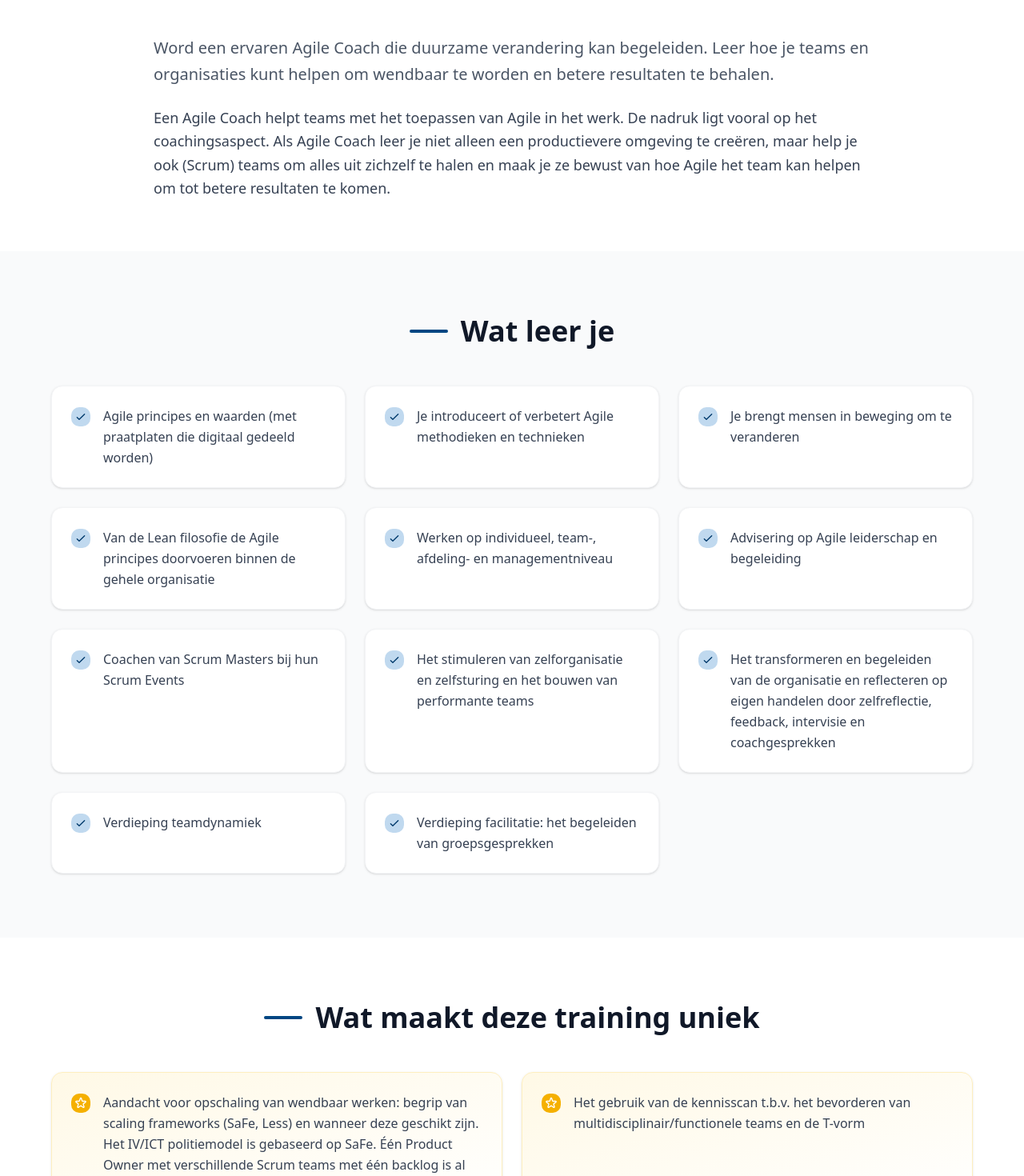
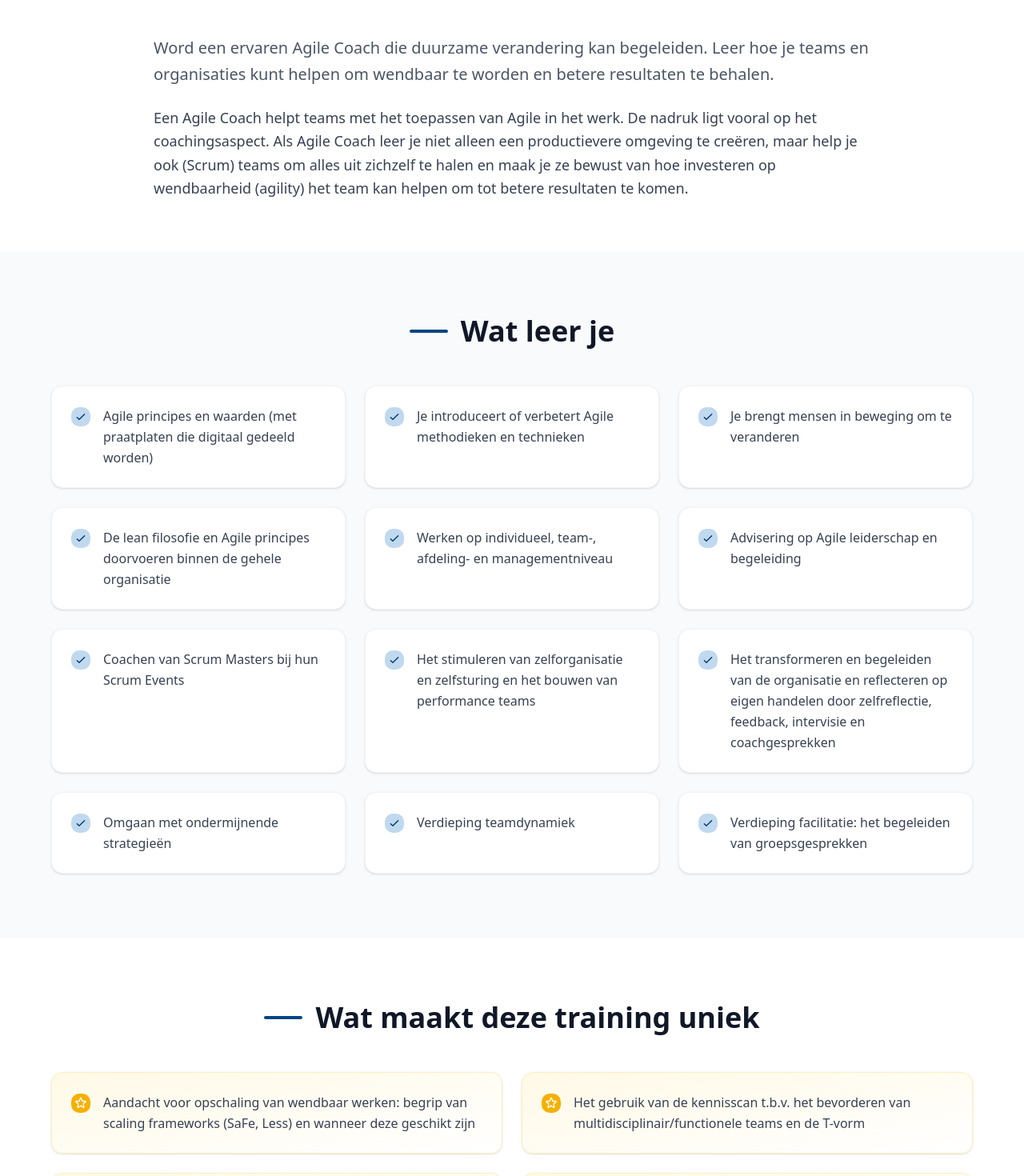
Before and after one commit to Salsa85/lag-pol, a Next.js app: page /agile-coach in a window 1280 px wide. Shown: the part 720-2190 px from the top of the page at 80% size. Built offline with nearby package versions, Linux system fonts and the light colour scheme; a web font is replaced by a local one.

Commit message:
Update course content: fix Product Owner uniqueFeatures, add PSPO1 cert info, update Agile Coach topics and requirements, add Agile Leiderschap requirements, add price to Scrum Master Verdiept

```diff
--- a/src/app/scrum-master-vervolg/page.tsx
+++ b/src/app/scrum-master-vervolg/page.tsx
@@ -51,11 +51,20 @@ export default function ScrumMasterVervolgPage() {
       ],
       details: {
         duration: '2 dagen, 3,5 uur per dagdeel',
-        certificate: 'PSM2',
+        certificate: 'Bewijs van deelname',
         trainers: '1 vaste trainer die deelnemers ook na de opleiding coacht',
         materials:
           'Toolkit met geavanceerde werkvormen, stakeholder- en teamdynamiekanalyses, coach formats',
       },
+      practicalDetails: {
+        additionalInfo: 'Na afloop van de training ontvang je een certificaat van deelname. Daarnaast ontvang je het trainingsmateriaal digitaal.\n\nBij de training zit de mogelijkheid om een Professional Scrum Master (PSM2) examen te doen. Het examen is in het Engels en niet verplicht voor de afronding van deze training. Wil je meer weten over dit certificaat neem dan contact op met ons.'
+      },
+      price: {
+        basePrice: 1414,
+        baseParticipants: 5,
+        maxParticipants: 12,
+        note: 'Wanneer er meer deelnemers zijn wordt de prijs lager, deze wordt namelijk doorgerekend voor het aantal deelnemers.'
+      }
     },
   ];
 
--- a/src/data/courses.ts
+++ b/src/data/courses.ts
@@ -107,8 +107,8 @@ export const productOwnerCourse: Course = {
   ],
   target: 'Product Owners die richtinggevende en waardegedreven leiders willen worden',
   uniqueFeatures: [
-    'Men werkt aan eigen backlog. Dat betekent mogelijk huiswerk vooraf waarbij ze hun eigen backlog (deels) meenemen. Goed om daar verwachtingsmanagement op te doen.',
-    'Deelnemers brengen hun eigen stakeholders in beeld (dus géén simulatie)',
+    'Je werkt aan je eigen backlog. Dat betekent mogelijk huiswerk vooraf waarbij je je eigen backlog (deels) meeneemt. Goed om daar verwachtingsmanagement op te doen.',
+    'Je brengt je eigen stakeholders in beeld (dus géén simulatie)',
     'Slide-vrij (Powerpoint-vrij)',
     'Ontwikkeld o.b.v. Politie-context',
     'Begrijpelijke metaforen uit het dagelijks leven',
@@ -124,12 +124,14 @@ export const productOwnerCourse: Course = {
     requirements: [
       'Er een beschikbaar Agile team of team is dat wil starten en waarin je je rol kan vervullen.',
       'Je affiniteit met de materie hebt en je competenties matchen met de rol waarvoor je training gaat volgen.',
+      'Je aangemeld en betrokken bent bij de community van Wendbare (Agile) politie in MS teams.',
+      'Je ontwikkeltijd hebt en tijd beschikbaar bent voor de uitvoering van de rol.',
       'Je de E-learning "quickscan: Hoe Agile ben jij?" hebt afgerond (ca 30 minuten en met verdieping 1 uur)',
       'Je de E-learning "Scrum" hebt afgerond (ca 1.5 uur tot 2 uur)',
       'Je de Quickscan op leiderschap hebt afgerond (komt binnenkort beschikbaar)'
     ],
     preparationTime: '3 uur',
-    additionalInfo: 'Na afloop van de training ontvang je een certificaat van deelname. Daarnaast ontvang je het trainingsmateriaal digitaal.'
+    additionalInfo: 'Na afloop van de training ontvang je een certificaat van deelname. Daarnaast ontvang je het trainingsmateriaal digitaal.\n\nBij de training zit de mogelijkheid om een Professional Product Owner (PSPO I) examen te doen. Het examen is in het Engels en niet verplicht voor de afronding van deze training. Wil je meer weten over dit certificaat neem dan contact op met ons.'
   },
   price: {
     basePrice: 1414,
@@ -158,7 +160,7 @@ export const productOwnerVervolgCourse: Course = {
   ],
   target: 'Ervaren Product Owners die zich willen ontwikkelen tot waardegedreven leiders',
   uniqueFeatures: [
-    'Men werkt aan eigen backlog. Dat betekent mogelijk huiswerk vooraf waarbij ze hun eigen backlog (deels) meenemen. Goed om daar verwachtingsmanagement op te doen.',
+    'Je werkt aan je eigen backlog. Dat betekent mogelijk huiswerk vooraf waarbij je je eigen backlog (deels) meeneemt. Goed om daar verwachtingsmanagement op te doen.',
     'Aandacht voor overlap tussen de rol van PO en SM',
     'Slide-vrij (Powerpoint-vrij)',
     'Ontwikkeld o.b.v. Politie-context',
@@ -179,7 +181,7 @@ export const productOwnerVervolgCourse: Course = {
       'Je de ambitie hebt om je verder te ontwikkelen als waardegedreven leider'
     ],
     requirementsTitle: 'Deze training is geschikt voor jou wanneer je',
-    additionalInfo: 'Na afloop van de training ontvang je een certificaat van deelname. Daarnaast ontvang je het trainingsmateriaal digitaal. Het is mogelijk om via Scrum.org een examen te doen als het gewenst is om het Professional Product Owner I (PSPO I) certificering te behalen.'
+    additionalInfo: 'Na afloop van de training ontvang je een certificaat van deelname. Daarnaast ontvang je het trainingsmateriaal digitaal.\n\nBij de training zit de mogelijkheid om een Professional Product Owner (PSPO I) examen te doen. Het examen is in het Engels en niet verplicht voor de afronding van deze training. Wil je meer weten over dit certificaat neem dan contact op met ons.'
   },
   price: {
     basePrice: 960,
@@ -245,27 +247,28 @@ export const agileCoachCourse: Course = {
   title: 'Agile Coach Opleiding',
   description: 'Word een ervaren Agile Coach die duurzame verandering kan begeleiden. Leer hoe je teams en organisaties kunt helpen om wendbaar te worden en betere resultaten te behalen.',
   duration: '8 dagdelen van 3,5 uur',
-  detailedDescription: 'Een Agile Coach helpt teams met het toepassen van Agile in het werk. De nadruk ligt vooral op het coachingsaspect. Als Agile Coach leer je niet alleen een productievere omgeving te creëren, maar help je ook (Scrum) teams om alles uit zichzelf te halen en maak je ze bewust van hoe Agile het team kan helpen om tot betere resultaten te komen.',
+  detailedDescription: 'Een Agile Coach helpt teams met het toepassen van Agile in het werk. De nadruk ligt vooral op het coachingsaspect. Als Agile Coach leer je niet alleen een productievere omgeving te creëren, maar help je ook (Scrum) teams om alles uit zichzelf te halen en maak je ze bewust van hoe investeren op wendbaarheid (agility) het team kan helpen om tot betere resultaten te komen.',
   topics: [
     'Agile principes en waarden (met praatplaten die digitaal gedeeld worden)',
     'Je introduceert of verbetert Agile methodieken en technieken',
     'Je brengt mensen in beweging om te veranderen',
-    'Van de Lean filosofie de Agile principes doorvoeren binnen de gehele organisatie',
+    'De lean filosofie en Agile principes doorvoeren binnen de gehele organisatie',
     'Werken op individueel, team-, afdeling- en managementniveau',
     'Advisering op Agile leiderschap en begeleiding',
     'Coachen van Scrum Masters bij hun Scrum Events',
-    'Het stimuleren van zelforganisatie en zelfsturing en het bouwen van performante teams',
+    'Het stimuleren van zelforganisatie en zelfsturing en het bouwen van performance teams',
     'Het transformeren en begeleiden van de organisatie en reflecteren op eigen handelen door zelfreflectie, feedback, intervisie en coachgesprekken',
+    'Omgaan met ondermijnende strategieën',
     'Verdieping teamdynamiek',
     'Verdieping facilitatie: het begeleiden van groepsgesprekken'
   ],
   target: 'Ervaren Scrum Masters, Product Owners en Agile professionals die teams willen begeleiden bij Agile transformaties',
   uniqueFeatures: [
-    'Aandacht voor opschaling van wendbaar werken: begrip van scaling frameworks (SaFe, Less) en wanneer deze geschikt zijn. Het IV/ICT politiemodel is gebaseerd op SaFe. Één Product Owner met verschillende Scrum teams met één backlog is al uitdagend.',
+    'Aandacht voor opschaling van wendbaar werken: begrip van scaling frameworks (SaFe, Less) en wanneer deze geschikt zijn',
     'Het gebruik van de kennisscan t.b.v. het bevorderen van multidisciplinair/functionele teams en de T-vorm',
     'Triage startbekwaamheid: toelichting en gebruik van het canvas',
     'Werkvormen en onderwerpen die praktisch toepasbaar zijn in de politiecontext',
-    'Agile team framen als: een team wat enorm goed is in leren, verbeteren & ontwikkelen (uitgangspunt voor elevator pitch)',
+    'Je leert hoe je Agile teams kunt positioneren als teams die excelleren in leren, verbeteren en ontwikkelen',
     'Competentie-gericht ("Kun je het?" i.p.v. "Weet je het?")',
     'Aandacht voor 1-op-1 coaching volgens de Coachingsboog van Lyssa Adkins',
     'Slide-vrij (Powerpoint-vrij)',
@@ -285,7 +288,7 @@ export const agileCoachCourse: Course = {
       'Je de E-learnings op flowsparks hebt afgerond',
       'Je de 15 days toolbox hebt doorlopen',
       'Je ontwikkeltijd hebt na de training om te kunnen coachen',
-      'Je mag coachen buiten je eigen team (getoetst)'
+      'Je hebt een rol waarbij je ook andere teams mag coachen'
     ],
     additionalInfo: 'Na afloop van de training ontvang je een certificaat van deelname. Daarnaast ontvang je het trainingsmateriaal digitaal, inclusief praatplaten voor Agile principes.'
   },
@@ -335,8 +338,10 @@ export const agileLeiderschapCourse: Course = {
   },
   practicalDetails: {
     requirements: [
-      'Je direct met het geleerde aan de slag kunt en wilt gaan',
-      'Je bereid bent om je eigen gedrag aan te passen om professionals meer eigenaarschap te laten nemen'
+      'Je direct met het geleerde aan de slag kunt en wilt gaan en er een beschikbaar Agile team of team is dat wil starten en waarin je je rol kan vervullen',
+      'Je bereid bent om je eigen gedrag aan te passen om professionals meer eigenaarschap te laten nemen',
+      'Je de E-learning "quickscan: Hoe Agile ben jij?" hebt afgerond (ca 30 minuten en met verdieping 1 uur)',
+      'Je de Quickscan op leiderschap hebt afgerond en de feedback kunt meenemen naar de training (komt binnenkort beschikbaar)'
     ],
     requirementsTitle: 'Deze training is geschikt voor jou wanneer je',
     additionalInfo: 'Deze training is voornamelijk zinvol wanneer je direct er mee aan de slag kan en wil. De nieuwe werkomgeving is er nog niet en leiding is onderdeel van de verandering. Sterker nog: leidinggevenden kunnen het maken of breken.\n\nNa afloop van de training ontvang je een certificaat van deelname. Daarnaast ontvang je het trainingsmateriaal digitaal.'
```
